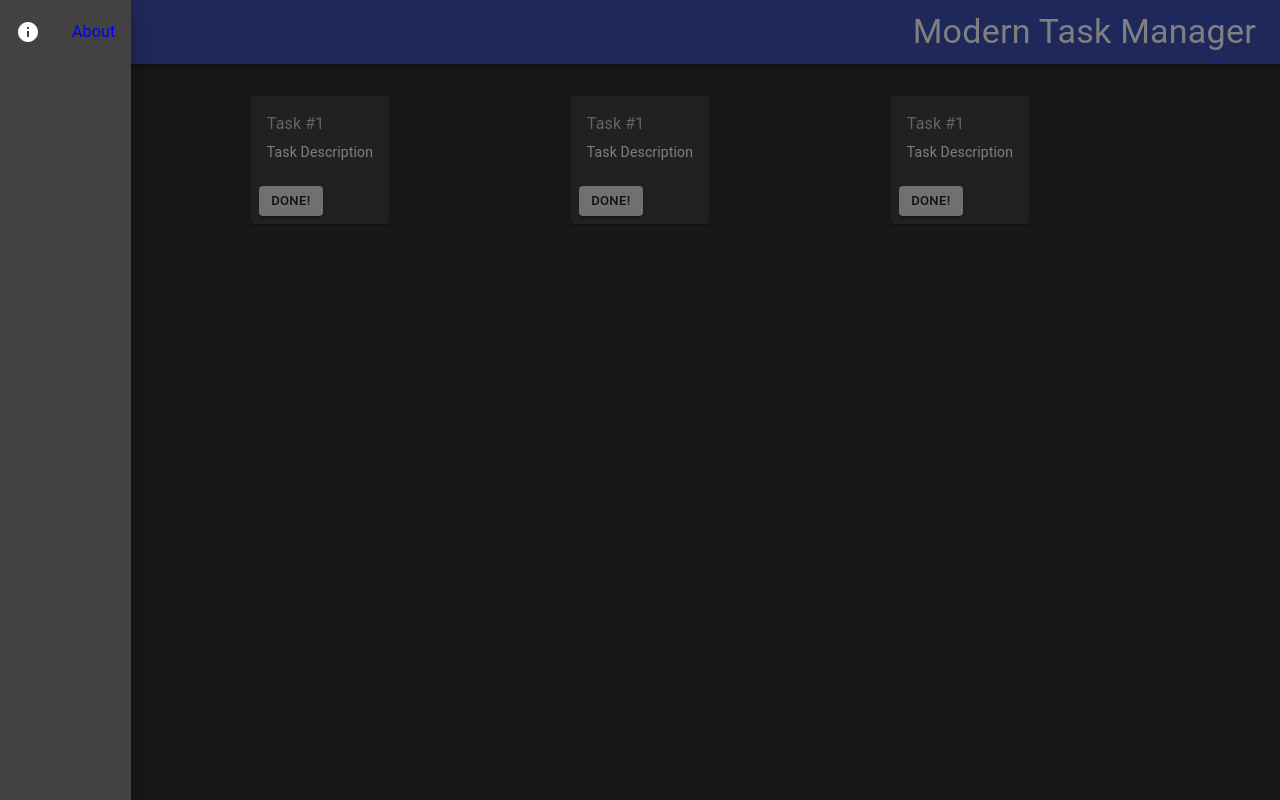
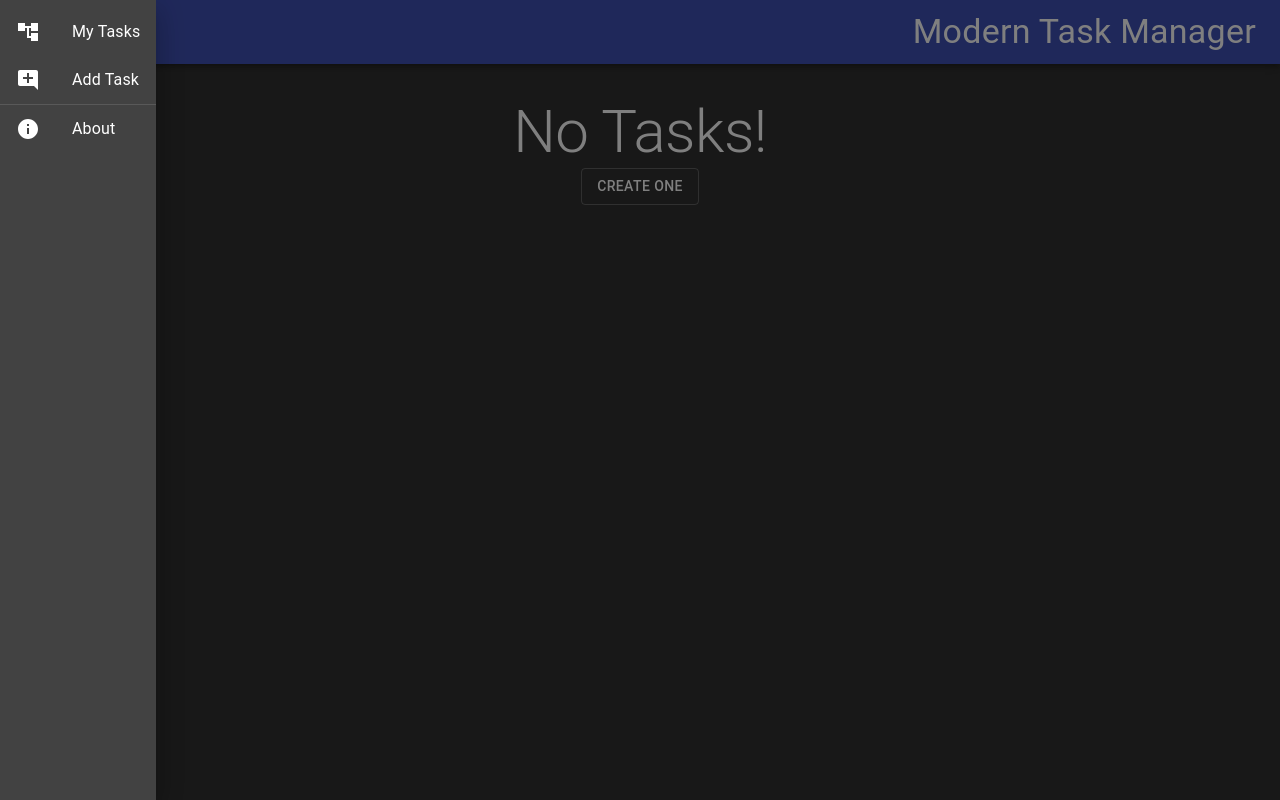
Before and after one commit to SBNovaScript/ModernTaskManager, a React (Create React App) app: page / in a window 1280 px wide. Both pictures are taken after a click on the button 36 px from the left and 32 px from the top of the page. Built offline with nearby package versions, Linux system fonts and the light colour scheme; the HTML template or start-up script is replaced by a standard one.

Commit message:
Added basic website layout.

```diff
--- a/src/components/PageLayout/index.js
+++ b/src/components/PageLayout/index.js
@@ -1,4 +1,4 @@
-import React, {Fragment} from "react";
+import React from "react";
 import Grid from "@material-ui/core/Grid";
 
 const PageLayout = ({children}) => (
--- a/src/screens/about/index.js
+++ b/src/screens/about/index.js
@@ -1,13 +1,21 @@
 import React from "react";
-import {Card} from "@material-ui/core";
 import PageLayout from "../../components/PageLayout";
+import Typography from "@material-ui/core/Typography";
 
-const About = () => (
-    <PageLayout>
-        <Card>
-            {'hi'}
-        </Card>
-    </PageLayout>
-);
+const About = () => {
+
+    const AboutSection = () => (
+        <Typography variant={'h2'}>
+            {'About Us:'}
+        </Typography>
+    );
+
+    return (
+        <PageLayout>
+            <AboutSection/>
+        </PageLayout>
+    );
+
+};
 
 export default About;
--- /dev/null
+++ b/src/screens/add-task/index.js
@@ -0,0 +1,16 @@
+import React from "react";
+import Typography from "@material-ui/core/Typography";
+import PageLayout from "../../components/PageLayout";
+
+const AddTask = () => {
+
+    return (
+        <PageLayout>
+            <Typography variant={'h2'}>
+                {'Add New Task:'}
+            </Typography>
+        </PageLayout>
+    )
+};
+
+export default AddTask;
--- a/src/screens/home/index.js
+++ b/src/screens/home/index.js
@@ -4,7 +4,6 @@ import {
     IconButton,
     AppBar,
     Typography,
-    Grid,
     makeStyles,
     ListItemIcon,
     Drawer,
@@ -18,6 +17,10 @@ import List from "@material-ui/core/List";
 import ListItem from "@material-ui/core/ListItem";
 import InfoIcon from '@material-ui/icons/Info';
 import {Link} from "react-router-dom";
+import Divider from "@material-ui/core/Divider";
+import AccountTreeIcon from '@material-ui/icons/AccountTree';
+import AddCommentIcon from '@material-ui/icons/AddComment';
+import AddTask from "../add-task";
 
 const useStyles = makeStyles(theme => ({
 
@@ -34,6 +37,15 @@ const Home = () => {
     const [drawerOpen, setDrawerOpen] = useState(false);
     const toggleDrawerOpen = () => setDrawerOpen(!drawerOpen);
 
+    const MenuLink = ({to, icon, text}) => (
+        <ListItem button component={Link} to={to}>
+            <ListItemIcon>
+                {icon}
+            </ListItemIcon>
+            <ListItemText primary={text}/>
+        </ListItem>
+    );
+
     const MenuDrawer = () =>
         (
             <div
@@ -41,12 +53,12 @@ const Home = () => {
                 onClick={toggleDrawerOpen}
                 >
                 <List>
-                    <ListItem component={Link} to={'/about'}>
-                        <ListItemIcon>
-                            <InfoIcon/>
-                        </ListItemIcon>
-                        <ListItemText primary={'About'}/>
-                    </ListItem>
+                    <MenuLink to={'/'} icon={<AccountTreeIcon/>} text={'My Tasks'}/>
+                    <MenuLink to={'/add-task'} icon={<AddCommentIcon/>} text={'Add Task'}/>
+                    <Divider/>
+                    <MenuLink to={'/about'} icon={<InfoIcon/>} text={'About'}/>
+
+
                 </List>
             </div>
         );
@@ -79,6 +91,7 @@ const Home = () => {
             <Header/>
             <Route exact path={'/'} component={MyTasks}/>
             <Route path={'/about'} component={About}/>
+            <Route path={'/add-task'} component={AddTask}/>
         </BrowserRouter>
 
     );
--- a/src/screens/my-tasks/index.js
+++ b/src/screens/my-tasks/index.js
@@ -1,24 +1,26 @@
-import React, {Fragment} from "react";
+import React, {Fragment, useState} from "react";
 import PageLayout from "../../components/PageLayout";
-import TaskCard from "../../components/TaskCard";
-import Grid from "@material-ui/core/Grid";
 import Card from "@material-ui/core/Card";
 import CardActions from '@material-ui/core/CardActions';
 import CardContent from '@material-ui/core/CardContent';
 import Button from '@material-ui/core/Button';
 import Typography from '@material-ui/core/Typography';
+import {Link} from "react-router-dom";
+import Grid from "@material-ui/core/Grid";
 
 const MyTasks = () => {
 
-        const Task = () =>
+    const [tasks, setTasks] = useState(null);
+
+        const Task = ({title, description}) =>
             (
                 <Card>
                         <CardContent>
                                 <Typography color="textSecondary" gutterBottom>
-                                        Task #1
+                                    {title}
                                 </Typography>
                                 <Typography variant="body2" component="p">
-                                        Task Description
+                                    {description}
                                 </Typography>
                         </CardContent>
                         <CardActions>
@@ -27,15 +29,43 @@ const MyTasks = () => {
                 </Card>
             );
 
+        const ListOfTasks = () => {
+            return (
+                <Fragment>
+                    {
+                        tasks.map((task) =>
+                            <Task title={task.title} description={task.description}/>
+                        )
+                    }
+                </Fragment>
+
+            )
+        };
+
+        const NoTasksFound = () => (
+            <Fragment>
+                <Grid container justify={'center'}>
+                    <Grid container item xs={12} justify={'center'}>
+                        <Typography variant={'h2'}>
+                            {'No Tasks!'}
+                        </Typography>
+                    </Grid>
+                    <Grid container item xs={12} justify={'center'}>
+                        <Button component={Link} to={'/add-task'} variant={'outlined'}>
+                            {'Create One'}
+                        </Button>
+                    </Grid>
+                </Grid>
+            </Fragment>
+        );
+
         return (
             <PageLayout>
-                    <Task/>
-                    <Task/>
-                    <Task/>
+                {tasks !== null ? <ListOfTasks/> : <NoTasksFound/>}
             </PageLayout>
 
 
         );
-}
+};
 
 export default MyTasks;
```
